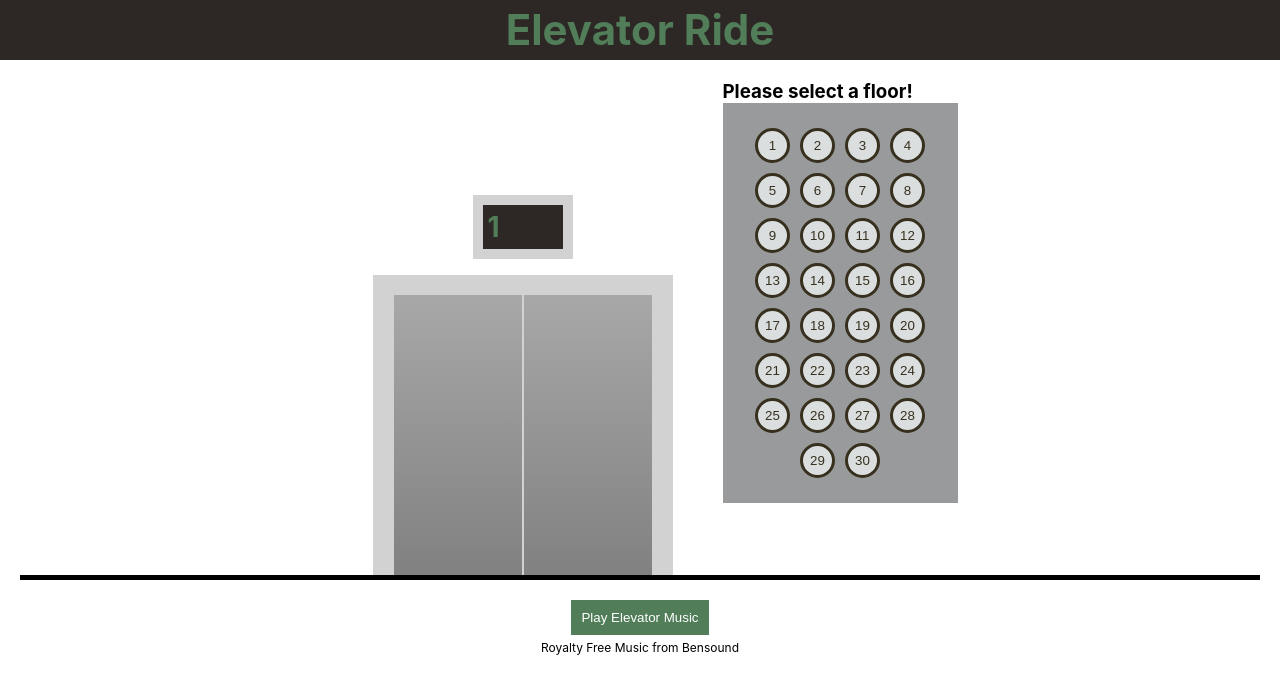
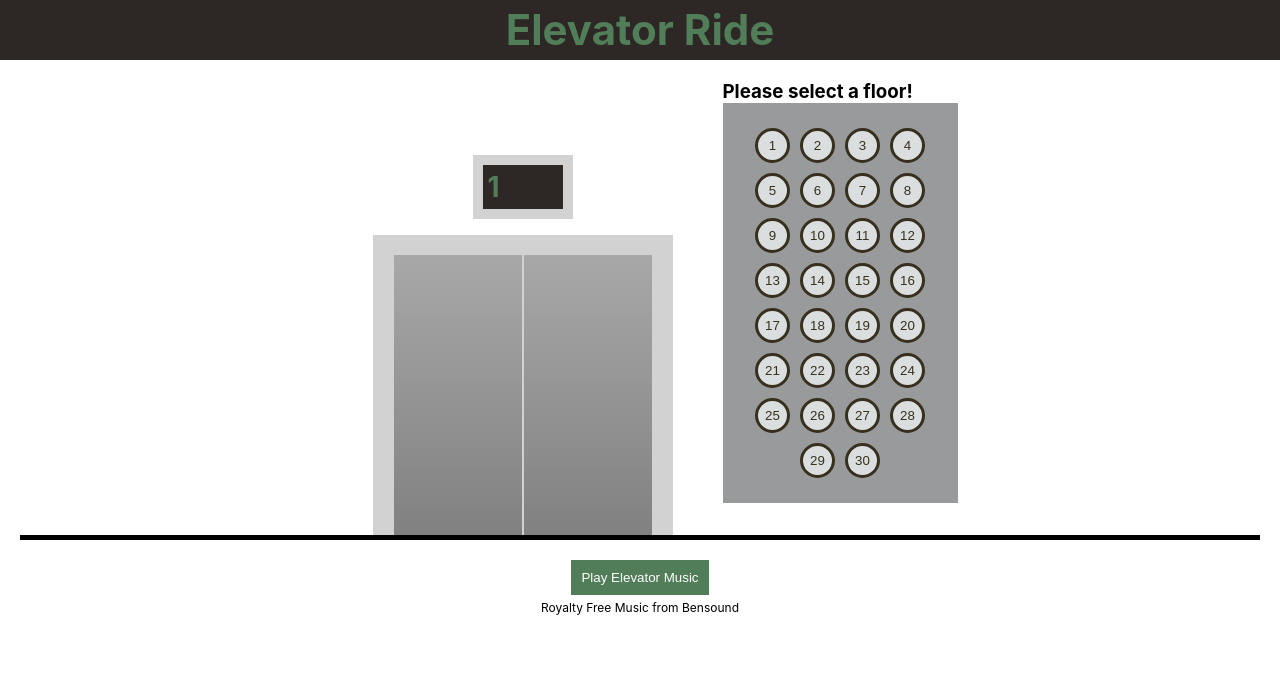
Before and after one commit to SummersMegan/elevator, a React (Create React App) app: page / in a window 1280 px wide. Shown: the top 694 px of the page. Built offline with nearby package versions, Linux system fonts and the light colour scheme.

Commit message:
added favicon

```diff
--- a/public/index.html
+++ b/public/index.html
@@ -7,7 +7,7 @@
     <meta name="theme-color" content="#000000" />
     <meta
       name="description"
-      content="Go on an elevator ride!"
+      content="Go on an elevator ride! Select your floor and listen to some calming music while you're waiting to arrive."
     />
     <link rel="apple-touch-icon" href="%PUBLIC_URL%/logo192.png" />
     <!--
--- a/src/components/App/App.css
+++ b/src/components/App/App.css
@@ -17,7 +17,7 @@ nav{
 main{
   margin:20px;
   border-bottom:5px solid black;
-  height:500px;
+  height:460px;
   display:flex;
   justify-content: center;
 }
--- a/src/components/FloorTracker/FloorTracker.css
+++ b/src/components/FloorTracker/FloorTracker.css
@@ -12,7 +12,7 @@
     left: 50%;
     margin-left: -200px;
     top: 50%;
-    margin-top: -152.5px;
+    margin-top: -172.5px;
 }
 
 
```
Also changed, not shown: 1 other file (tests, documents, lock files or other folders).
